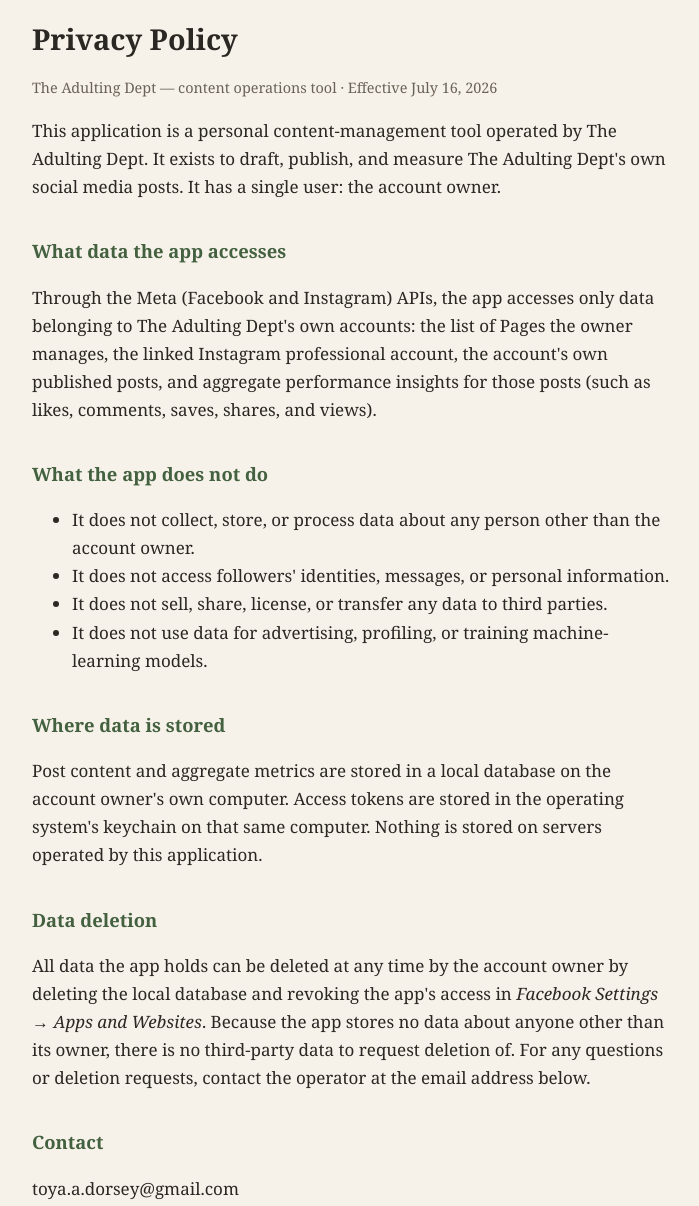
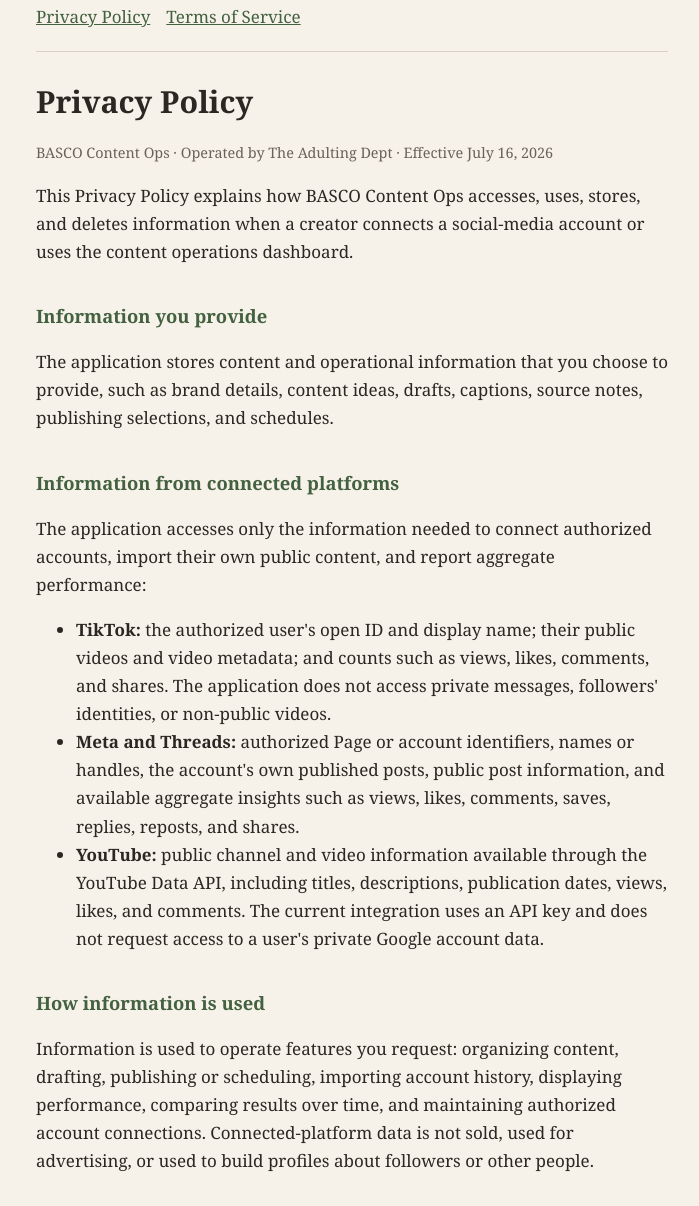
Before and after one commit to xandriasims/adulting-dept-privacy, a plain HTML site: page index.html in a window 1280 px wide. Shown: the part 45-1251 px from the top of the page, without its empty margins (288-987 px from the left). Drawn offline with Linux system fonts and the light colour scheme.

Commit message:
Expand privacy policy for connected platforms

```diff
--- a/index.html
+++ b/index.html
@@ -2,56 +2,112 @@
 <html lang="en">
 <meta charset="utf-8">
 <meta name="viewport" content="width=device-width, initial-scale=1">
-<title>Privacy Policy — The Adulting Dept</title>
+<title>Privacy Policy — BASCO Content Ops</title>
 <style>
-  :root { --bg:#F6F2EA; --ink:#2B2722; --muted:#6B6257; --sage:#43603F; }
-  @media (prefers-color-scheme: dark) { :root { --bg:#1B1916; --ink:#EDE7DD; --muted:#A79C8E; --sage:#A9C4A4; } }
+  :root { --bg:#F6F2EA; --ink:#2B2722; --muted:#6B6257; --sage:#43603F; --line:#D9D1C5; }
+  @media (prefers-color-scheme: dark) { :root { --bg:#1B1916; --ink:#EDE7DD; --muted:#A79C8E; --sage:#A9C4A4; --line:#3B3731; } }
+  * { box-sizing:border-box; }
   body { margin:0; background:var(--bg); color:var(--ink); font:17px/1.65 Georgia, "Iowan Old Style", serif; }
-  main { max-width:40rem; margin:0 auto; padding:3rem 1.25rem 5rem; }
-  h1 { font-size:1.8rem; line-height:1.2; } h2 { font-size:1.15rem; margin-top:2.2rem; color:var(--sage); }
-  p, li { color:var(--ink); } .muted { color:var(--muted); font-size:.9rem; }
+  main { max-width:42rem; margin:0 auto; padding:3rem 1.25rem 5rem; }
+  nav { display:flex; gap:1rem; padding-bottom:1.25rem; border-bottom:1px solid var(--line); }
+  a { color:var(--sage); }
+  h1 { font-size:1.9rem; line-height:1.2; margin-top:2rem; }
+  h2 { font-size:1.15rem; margin-top:2.2rem; color:var(--sage); }
+  p, li { color:var(--ink); }
+  .muted { color:var(--muted); font-size:.9rem; }
 </style>
 <main>
+  <nav aria-label="Legal pages">
+    <a href="./" aria-current="page">Privacy Policy</a>
+    <a href="./terms.html">Terms of Service</a>
+  </nav>
+
   <h1>Privacy Policy</h1>
-  <p class="muted">The Adulting Dept — content operations tool · Effective July 16, 2026</p>
+  <p class="muted">BASCO Content Ops · Operated by The Adulting Dept · Effective July 16, 2026</p>
 
-  <p>This application is a personal content-management tool operated by The Adulting
-  Dept. It exists to draft, publish, and measure The Adulting Dept's own social
-  media posts. It has a single user: the account owner.</p>
+  <p>This Privacy Policy explains how BASCO Content Ops accesses, uses, stores, and
+  deletes information when a creator connects a social-media account or uses the
+  content operations dashboard.</p>
 
-  <h2>What data the app accesses</h2>
-  <p>Through the Meta (Facebook and Instagram) APIs, the app accesses only data
-  belonging to The Adulting Dept's own accounts: the list of Pages the owner
-  manages, the linked Instagram professional account, the account's own published
-  posts, and aggregate performance insights for those posts (such as likes,
-  comments, saves, shares, and views).</p>
+  <h2>Information you provide</h2>
+  <p>The application stores content and operational information that you choose to
+  provide, such as brand details, content ideas, drafts, captions, source notes,
+  publishing selections, and schedules.</p>
 
-  <h2>What the app does not do</h2>
+  <h2>Information from connected platforms</h2>
+  <p>The application accesses only the information needed to connect authorized
+  accounts, import their own public content, and report aggregate performance:</p>
   <ul>
-    <li>It does not collect, store, or process data about any person other than the account owner.</li>
-    <li>It does not access followers' identities, messages, or personal information.</li>
-    <li>It does not sell, share, license, or transfer any data to third parties.</li>
-    <li>It does not use data for advertising, profiling, or training machine-learning models.</li>
+    <li><strong>TikTok:</strong> the authorized user's open ID and display name;
+    their public videos and video metadata; and counts such as views, likes,
+    comments, and shares. The application does not access private messages,
+    followers' identities, or non-public videos.</li>
+    <li><strong>Meta and Threads:</strong> authorized Page or account identifiers,
+    names or handles, the account's own published posts, public post information,
+    and available aggregate insights such as views, likes, comments, saves,
+    replies, reposts, and shares.</li>
+    <li><strong>YouTube:</strong> public channel and video information available
+    through the YouTube Data API, including titles, descriptions, publication
+    dates, views, likes, and comments. The current integration uses an API key
+    and does not request access to a user's private Google account data.</li>
   </ul>
 
-  <h2>Where data is stored</h2>
-  <p>Post content and aggregate metrics are stored in a local database on the
-  account owner's own computer. Access tokens are stored in the operating
-  system's keychain on that same computer. Nothing is stored on servers operated
-  by this application.</p>
+  <h2>How information is used</h2>
+  <p>Information is used to operate features you request: organizing content,
+  drafting, publishing or scheduling, importing account history, displaying
+  performance, comparing results over time, and maintaining authorized account
+  connections. Connected-platform data is not sold, used for advertising, or
+  used to build profiles about followers or other people.</p>
 
-  <h2 id="data-deletion">Data deletion</h2>
-  <p>All data the app holds can be deleted at any time by the account owner by
-  deleting the local database and revoking the app's access in
-  <em>Facebook&nbsp;Settings → Apps and Websites</em>. Because the app stores no
-  data about anyone other than its owner, there is no third-party data to
-  request deletion of. For any questions or deletion requests, contact the
-  operator at the email address below.</p>
+  <h2>Storage and security</h2>
+  <p>Content, public post history, and aggregate metrics are stored in a local
+  database on the application operator's computer. Access tokens, refresh tokens,
+  client secrets, and API keys are stored in the operating system's protected
+  keychain on that computer rather than in the public website or source code.
+  Reasonable technical measures are used to limit access, but no storage method
+  can be guaranteed completely secure.</p>
+
+  <h2>Service providers and disclosure</h2>
+  <p>The application sends information to a connected platform when necessary to
+  perform an action you request. If enabled by the operator, Blotato processes
+  content for publishing and Anthropic processes supplied draft context to
+  generate text. TikTok account data and video metrics are not sent to Anthropic
+  for model training. Information may also be disclosed when required by law or
+  necessary to protect rights, safety, and security. Personal information is not
+  sold or rented.</p>
+
+  <h2>Retention</h2>
+  <p>Locally stored content and metrics remain until the operator deletes the
+  applicable records or local database. Platform credentials remain in the
+  protected keychain until they expire, are replaced, or are deleted. Revoking
+  access at a platform prevents future collection but does not automatically
+  erase information already stored locally.</p>
+
+  <h2 id="data-deletion">Your choices and data deletion</h2>
+  <p>You may revoke BASCO Content Ops in the connected platform's app-permission
+  settings at any time. To remove information held by the application, delete
+  the applicable local records or database and remove the related credentials
+  from the operating system keychain. You may also request assistance by emailing
+  <a href="mailto:toya.a.dorsey@gmail.com">toya.a.dorsey@gmail.com</a>. Requests
+  will be handled after reasonable verification that the requester controls the
+  relevant account.</p>
+
+  <h2>Children's privacy</h2>
+  <p>BASCO Content Ops is not directed to children under 13 and does not knowingly
+  collect personal information from children.</p>
+
+  <h2>This public policy site</h2>
+  <p>This policy site does not contain account login, forms, advertising, or
+  application analytics. It is hosted through GitHub Pages, so GitHub may process
+  standard technical request information under its own privacy terms when the
+  page is visited.</p>
+
+  <h2>Changes to this policy</h2>
+  <p>This policy may be updated as the application or connected services change.
+  Material revisions will be published here with an updated effective date.</p>
 
   <h2>Contact</h2>
-  <p>toya.a.dorsey@gmail.com</p>
-
-  <p class="muted">This policy may be updated as the tool changes; the effective
-  date above reflects the latest revision.</p>
+  <p>Questions or deletion requests may be sent to
+  <a href="mailto:toya.a.dorsey@gmail.com">toya.a.dorsey@gmail.com</a>.</p>
 </main>
 </html>
```
